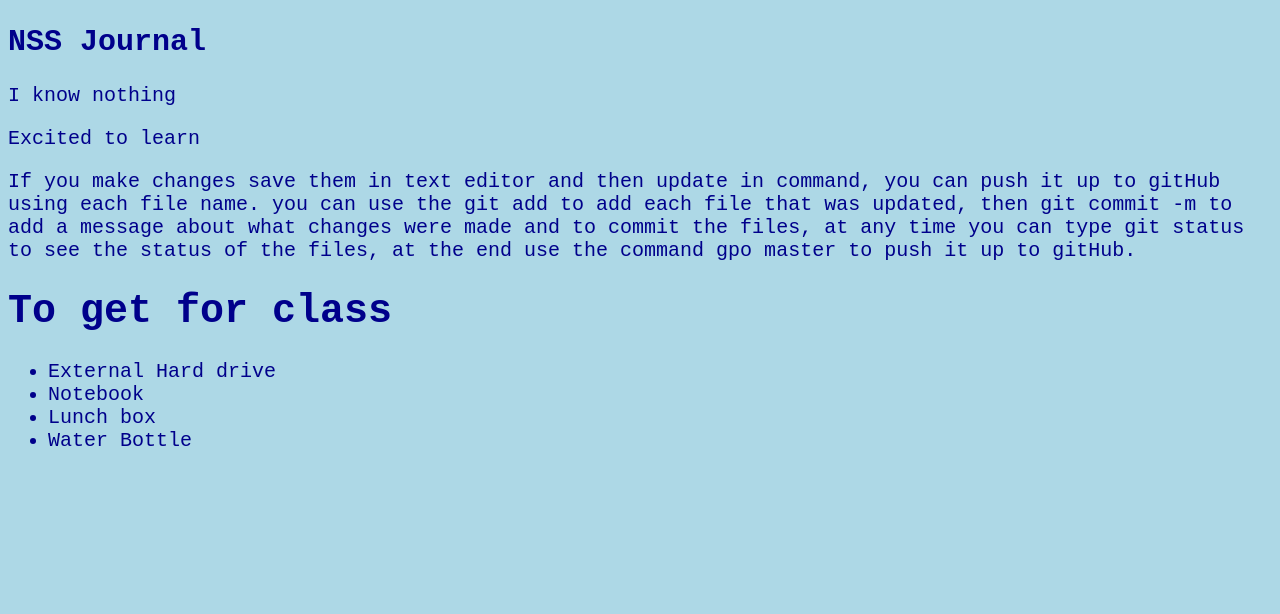
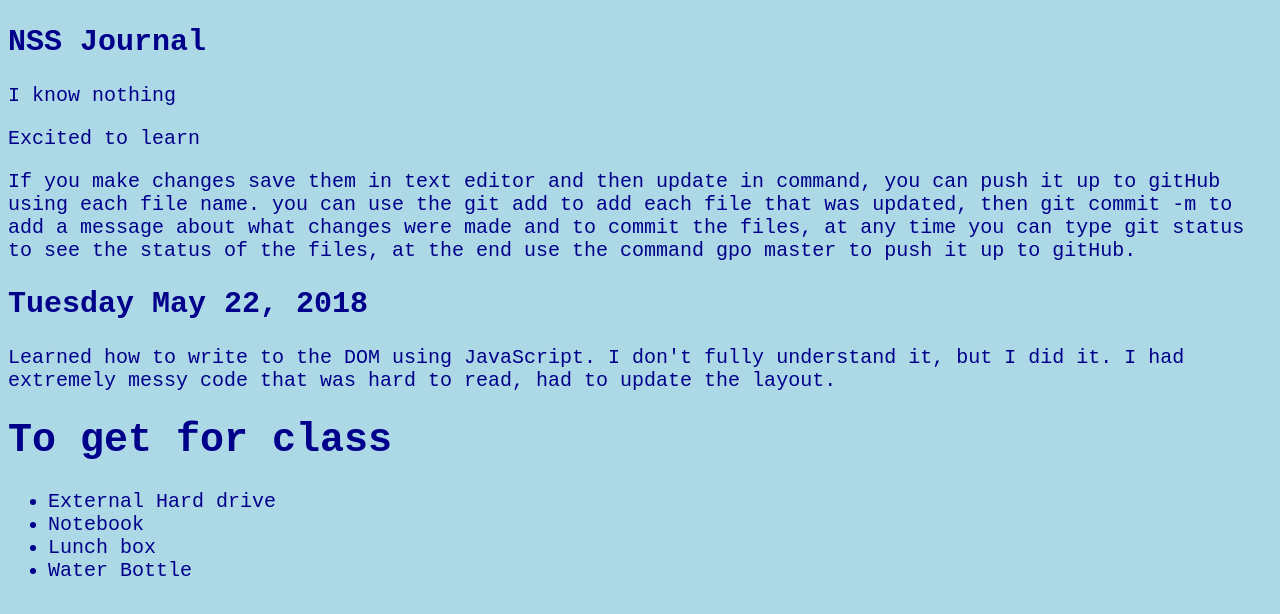
Before and after one commit to ncox2011/my-journal, a plain HTML site: page index.html in a window 1280 px wide. Drawn offline with Linux system fonts and the light colour scheme.

Commit message:
new entry

```diff
--- a/index.html
+++ b/index.html
@@ -15,6 +15,12 @@
           you can use the git add to add each file that was updated, then git commit -m to add a message about what changes were made
           and to commit the files, at any time you can type git status to see the status of the files, at the end use the command gpo master
           to push it up to gitHub.</p>
+    <h2>Tuesday May 22, 2018</h2>
+       <p>Learned how to write to the DOM using JavaScript.  I don't fully
+           understand it, but I did it.
+           I had extremely messy code that was hard to read, had to update
+           the layout.
+       </p>
     <h1>To get for class</h1>
        <ul><li>External Hard drive</li>
        <li>Notebook</li>
```
